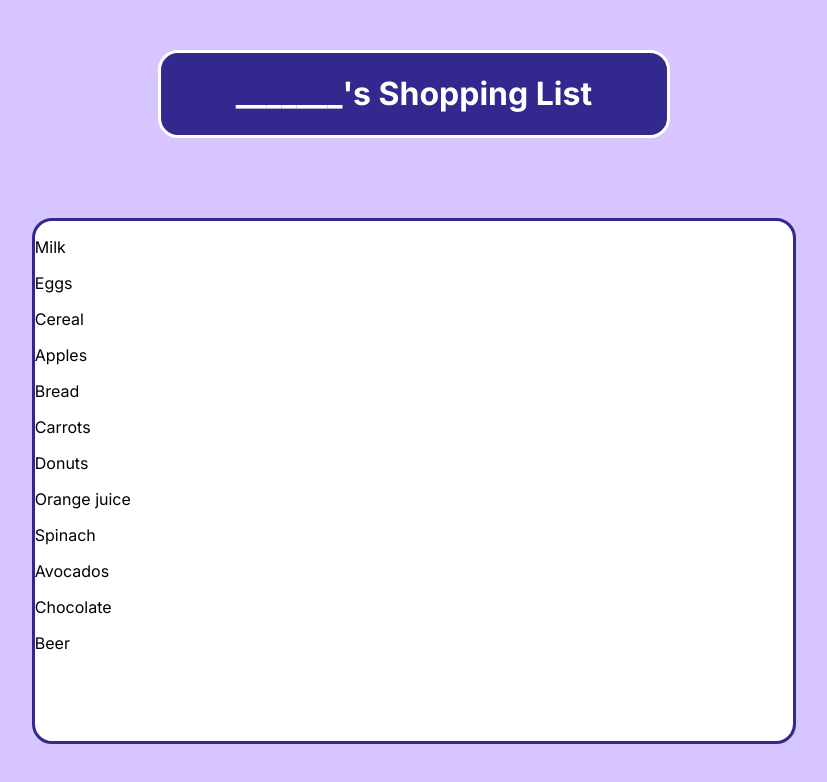
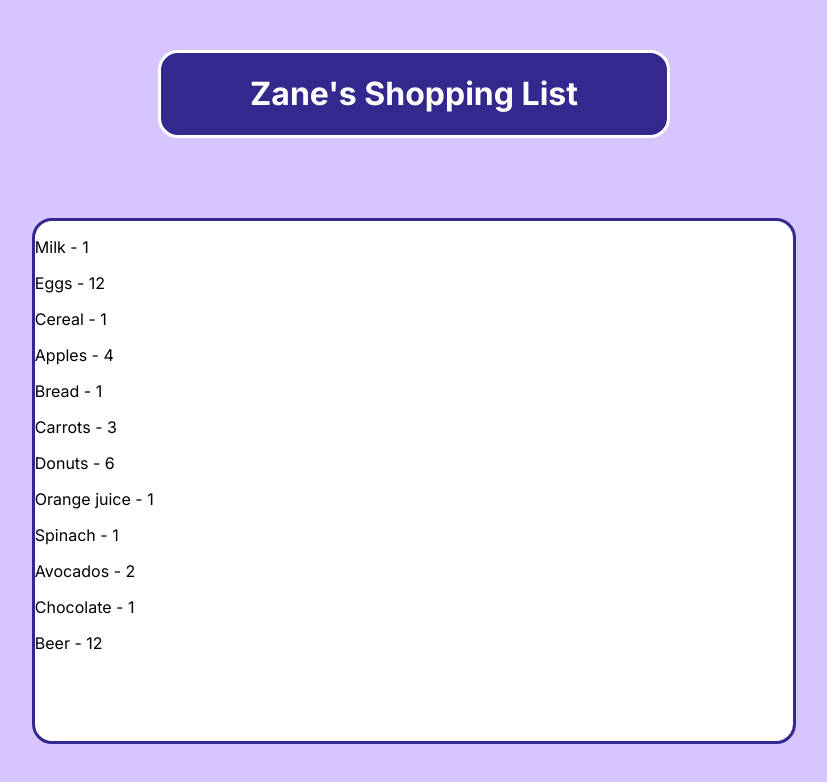
Before and after one commit to zaneHarrison/bio-site, a Next.js app: page / in a window 1280 px wide. Shown: the top 782 px of the page, without its empty margins (226-1053 px from the left). Built offline with nearby package versions, Linux system fonts and the light colour scheme.

Commit message:
Created ListItem component

```diff
--- a/components/List.js
+++ b/components/List.js
@@ -1,25 +1,62 @@
 import styles from "../styles/list.module.css";
+import ListItem from "./ListItem";
 
 export default function List() {
   const items = [
-    "Milk",
-    "Eggs",
-    "Cereal",
-    "Apples",
-    "Bread",
-    "Carrots",
-    "Donuts",
-    "Orange juice",
-    "Spinach",
-    "Avocados",
-    "Chocolate",
-    "Beer",
+    {
+      name: "Milk",
+      quantity: 1,
+    },
+    {
+      name: "Eggs",
+      quantity: 12,
+    },
+    {
+      name: "Cereal",
+      quantity: 1,
+    },
+    {
+      name: "Apples",
+      quantity: 4,
+    },
+    {
+      name: "Bread",
+      quantity: 1,
+    },
+    {
+      name: "Carrots",
+      quantity: 3,
+    },
+    {
+      name: "Donuts",
+      quantity: 6,
+    },
+    {
+      name: "Orange juice",
+      quantity: 1,
+    },
+    {
+      name: "Spinach",
+      quantity: 1,
+    },
+    {
+      name: "Avocados",
+      quantity: 2,
+    },
+    {
+      name: "Chocolate",
+      quantity: 1,
+    },
+    {
+      name: "Beer",
+      quantity: 12,
+    },
   ];
 
   return (
     <div className={styles.list}>
       {items.map((item) => {
-        return <p>{item}</p>;
+        return <ListItem name={item.name} quantity={item.quantity} />;
       })}
     </div>
   );
--- /dev/null
+++ b/components/ListItem.js
@@ -0,0 +1,9 @@
+export default function ListItem({ name, quantity }) {
+  return (
+    <div>
+      <p>
+        {name} - {quantity}
+      </p>
+    </div>
+  );
+}
--- a/components/ListTitle.js
+++ b/components/ListTitle.js
@@ -3,7 +3,7 @@ import styles from "../styles/list-title.module.css";
 export default function ListTitle() {
   return (
     <div className={styles["title-box"]}>
-      <h1 className={styles["title-text"]}>_______'s Shopping List</h1>
+      <h1 className={styles["title-text"]}>Zane's Shopping List</h1>
     </div>
   );
 }
```
